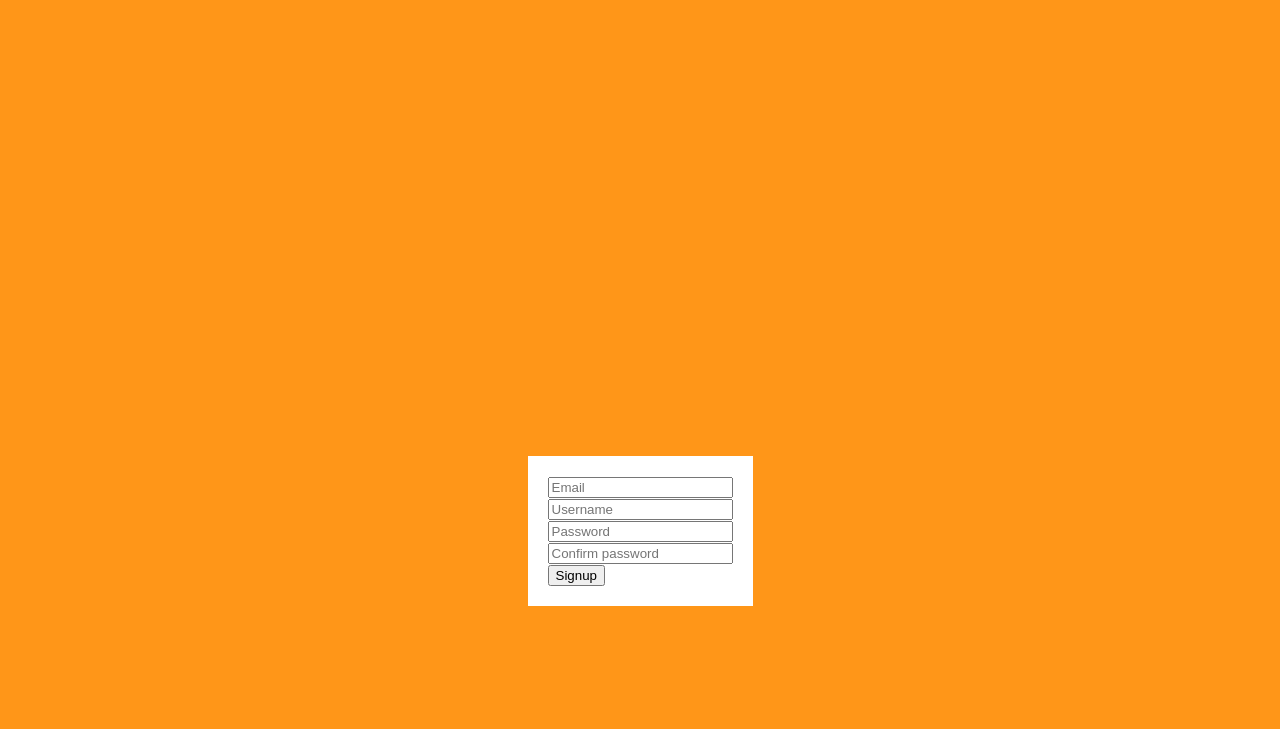
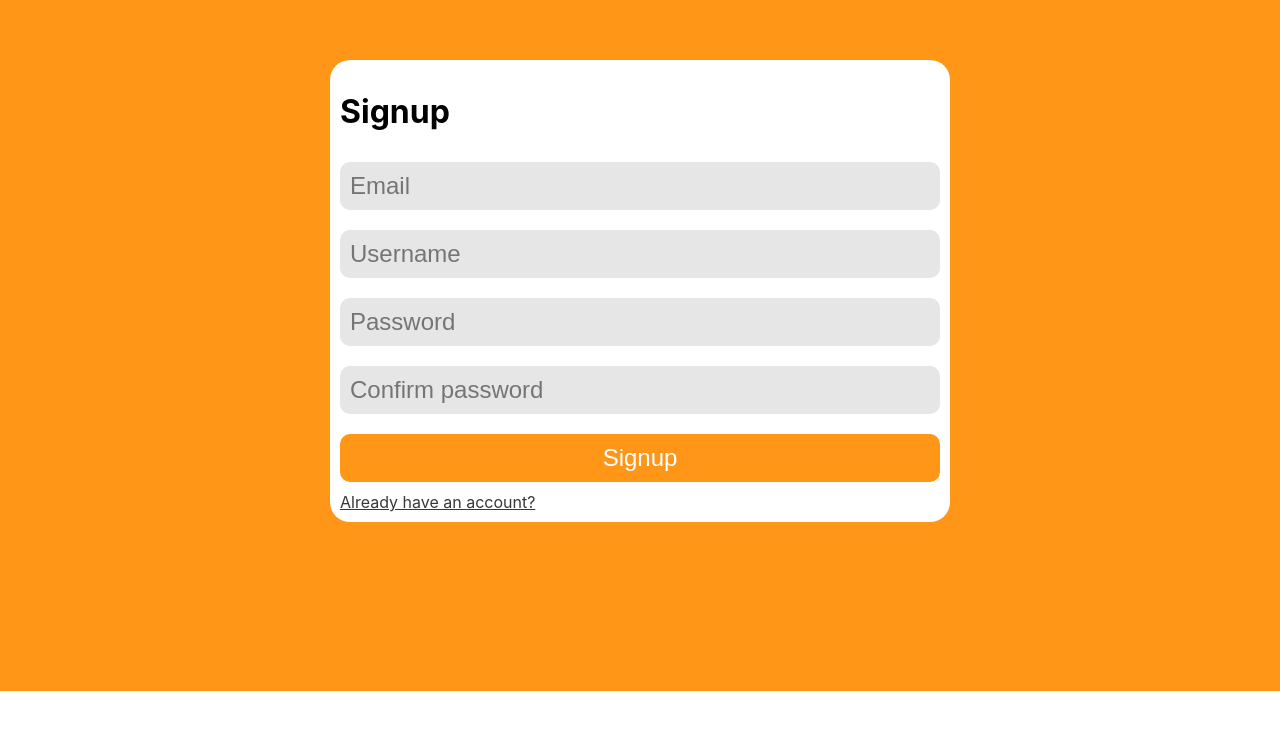
Before and after one commit to VL07/travel-quizer, a React (Create React App) app in the folder travel-quizer/: page /signup in a window 1280 px wide. Shown: the part 109-838 px from the top of the page. After the commit the page ends 800 px from the top, so only its background shows below. Built offline with nearby package versions, Linux system fonts and the light colour scheme; no server answers.

Commit message:
Added styling to login and signup page

```diff
--- a/travel-quizer/src/pages/Login.js
+++ b/travel-quizer/src/pages/Login.js
@@ -1,5 +1,6 @@
 import React, { useRef, useState } from 'react'
 import { useHistory } from 'react-router'
+import { Link } from 'react-router-dom'
 import { useAuth } from "../contexts/AuthContext"
 
 export default function Signup() {
@@ -45,12 +46,14 @@ export default function Signup() {
 
     return (
         <div className="login">
-            {/* If error display it */}
-            {error && <p>{error}</p>}
             <form onSubmit={onSubmit} >
+                <h1>Login</h1>
+                {/* If error display it */}
+                {error && <p className="error">{error}</p>}
                 <input type="email" ref={emailRef} placeholder="Email" name="email" /><br />
                 <input type="password" ref={passwordRef} placeholder="Password" name="password" /><br />
-                <input type="submit" name="submit" value="Signup" disabled={loading} />
+                <input type="submit" name="submit" value="Signup" disabled={loading} /><br />
+                <Link to="/signup">Don't have an account?</Link>
             </form>
         </div>
     )
--- a/travel-quizer/src/pages/Signup.js
+++ b/travel-quizer/src/pages/Signup.js
@@ -1,5 +1,6 @@
 import React, { useRef, useState } from 'react'
 import { useHistory } from 'react-router'
+import { Link } from 'react-router-dom'
 import { useAuth } from "../contexts/AuthContext"
 
 export default function Signup() {
@@ -57,14 +58,16 @@ export default function Signup() {
 
     return (
         <div className="signup">
-            {/* If error display it */}
-            {error && <p>{error}</p>}
             <form onSubmit={onSubmit} >
+                <h1>Signup</h1>
+                {/* If error display it */}
+                {error && <p className="error">{error}</p>}
                 <input type="email" ref={emailRef} placeholder="Email" name="email" /><br />
                 <input type="text" ref={usernameRef} placeholder="Username" name="username" /><br />
                 <input type="password" ref={passwordRef} placeholder="Password" name="password" /><br />
                 <input type="password" ref={repeatPasswordRef} placeholder="Confirm password" name="repeat-password" /><br />
-                <input type="submit" name="submit" value="Signup" disabled={loading} />
+                <input type="submit" name="submit" value="Signup" disabled={loading} /><br />
+                <Link to="/login">Already have an account?</Link>
             </form>
         </div>
     )
--- a/travel-quizer/src/pages/css/SignupLogin.css
+++ b/travel-quizer/src/pages/css/SignupLogin.css
@@ -4,14 +4,57 @@
     padding: 0px;
     background-color: #FF9618;
     width: 100vw;
-    height: 100vw;
+    height: 100vh;
     display: flex;
     justify-content: center;
     align-items: center;
+    position: fixed;
 }
 
 .signup > form,
 .login > form {
     background-color: white;
-    padding: 20px;
+    padding: 10px;
+    max-width: 600px;
+    width: 90%;
+    border-radius: 20px;
+    position: fixed;
 }
+
+.signup > form input,
+.login > form input {
+    width: calc(100% - 20px);
+}
+
+input {
+    padding: 0px 10px;
+    border: 0px;
+    outline: none;
+    background-color: #e6e6e6;
+    color: black;
+    border-radius: 10px;
+    font-size: 1.5em;
+    height: 2em;
+    margin: 10px 0px;
+}
+
+input[type="submit"] {
+    background-color: #ff9618;
+    color: white;
+    width: calc(100%) !important;
+    transition: 0.2s ease;
+}
+
+input[type="submit"]:hover {
+    background-color: #c06a00;
+}
+
+a {
+    color: #383838;
+    font-size: 1em;
+}
+
+.error {
+    color: #ff3b3b;
+    font-size: 1.5em;
+}
```
